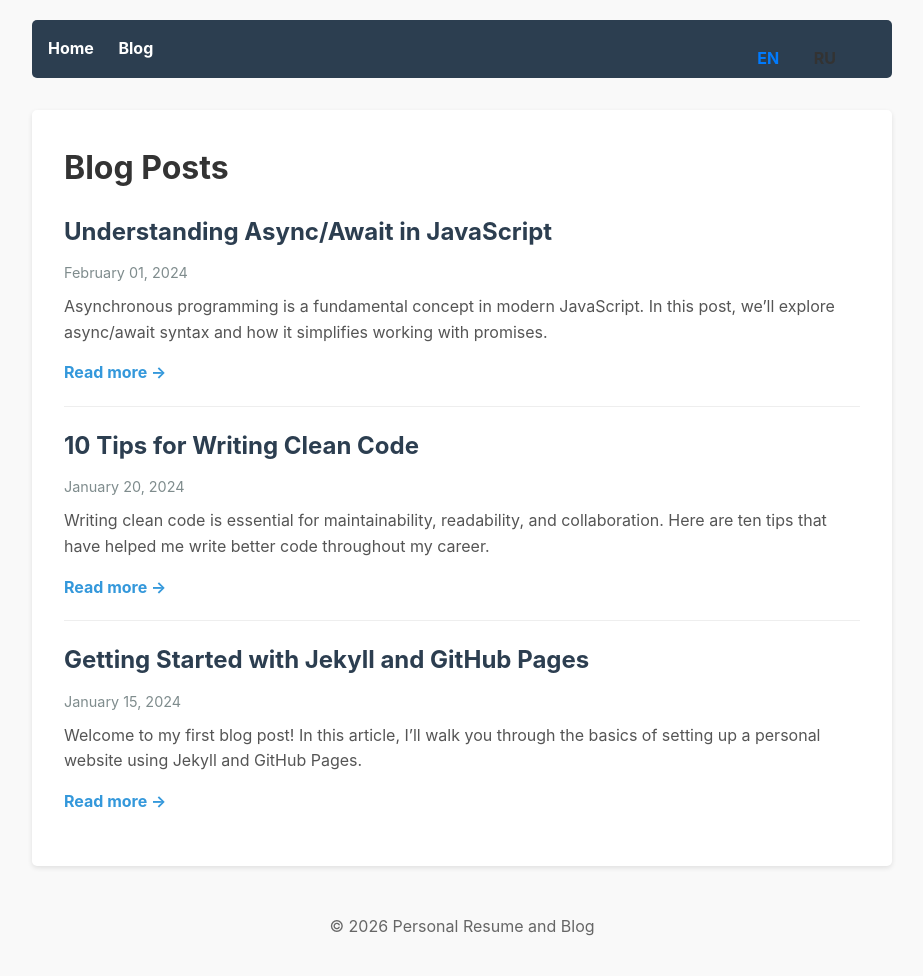
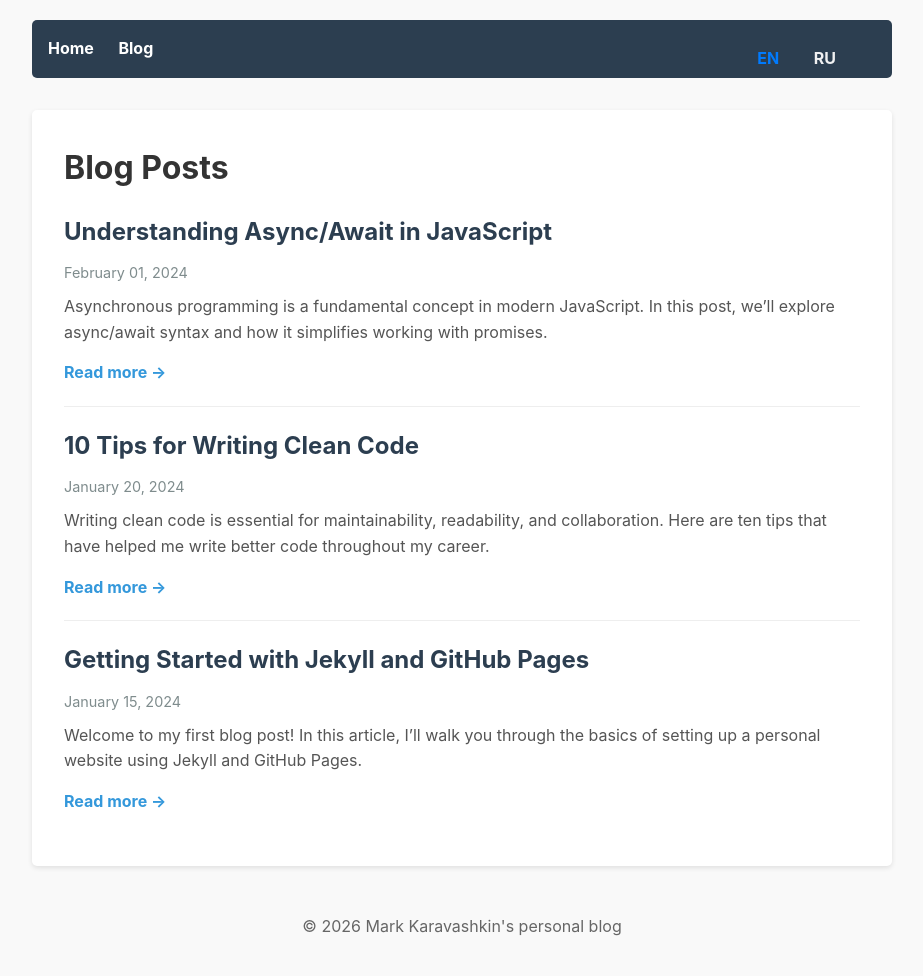
Before and after one commit to mark-kar/mark-kar.github.io, a Jekyll site: the page built from blog.md, in a window 1280 px wide. Shown: the whole page, without its empty margins (178-1101 px from the left). Built offline with Jekyll 4.4.1, drawn with Linux system fonts in a browser that asks for light colours.

Commit message:
prettify

```diff
--- a/_config.yml
+++ b/_config.yml
@@ -1,5 +1,5 @@
-title: Personal Resume and Blog
-description: A personal resume and blog site powered by GitHub Pages
+title: Mark Karavashkin's personal blog
+description: A personal resume and blog site
 
 # Polyglot localization settings
 languages: ["en", "ru"]
--- a/_layouts/default.html
+++ b/_layouts/default.html
@@ -15,7 +15,7 @@
         .lang-switcher a {
             margin-left: 10px;
             text-decoration: none;
-            color: #333;
+            color: #f0f0f1;
             font-weight: bold;
         }
         .lang-switcher a.active {
```
